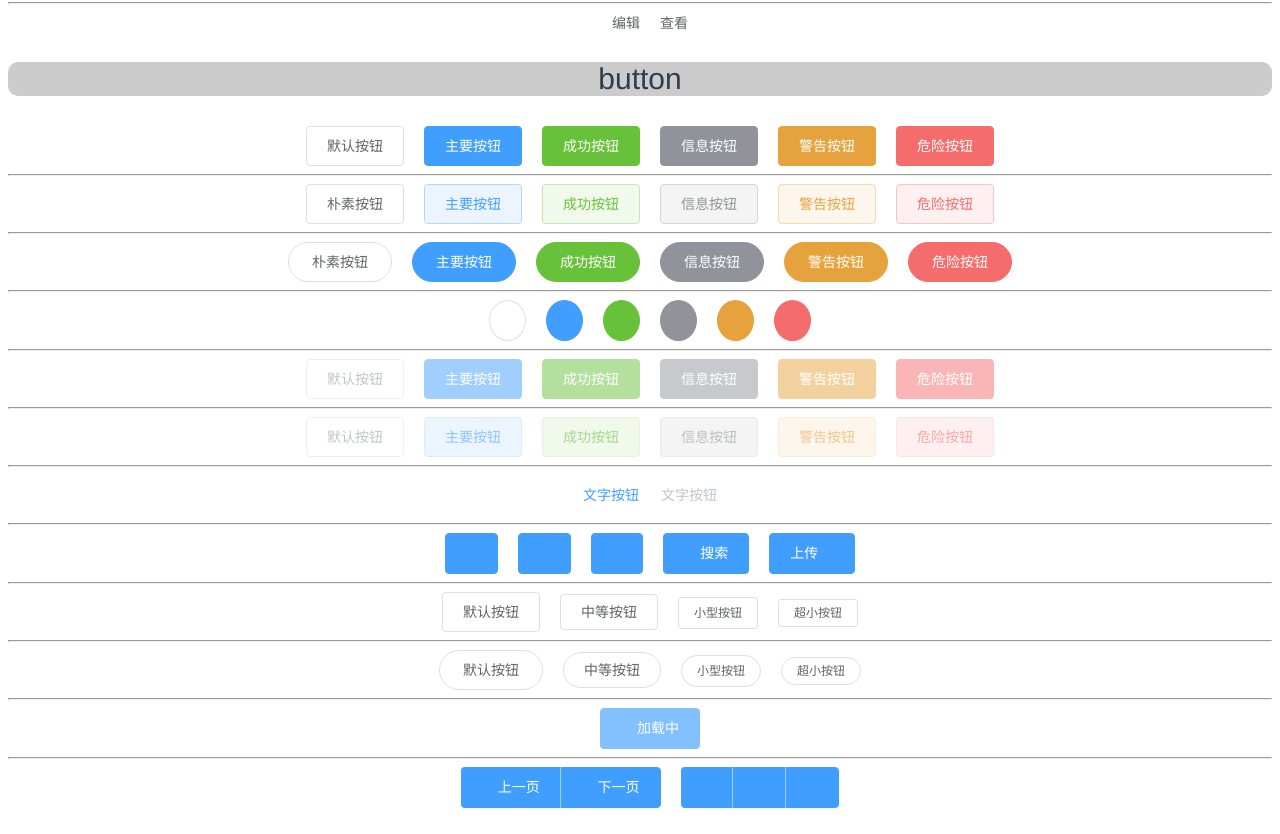
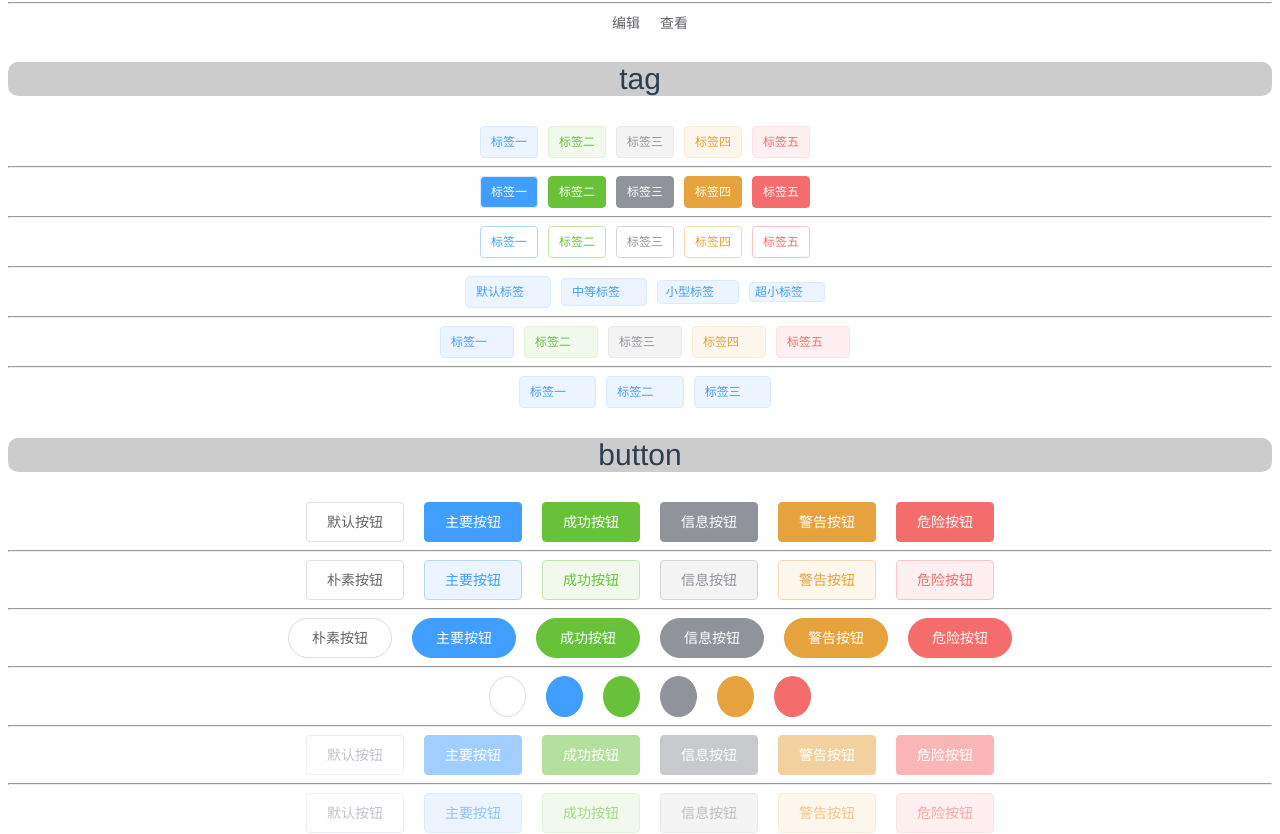
Before and after one commit to yimijianfang/easy-ui, a Vue app: page / in a window 1280 px wide. Shown: the part 1057-1891 px from the top of the page. Built offline with nearby package versions, Linux system fonts and the light colour scheme; a web font is replaced by a local one.

Commit message:
feat 完成标签组件

```diff
--- a/src/App.vue
+++ b/src/App.vue
@@ -4,7 +4,7 @@
     <demo-alert></demo-alert>
     <demo-icon></demo-icon>
     <demo-link></demo-link>
-    <demo-tag v-show="false"></demo-tag>
+    <demo-tag></demo-tag>
     <demo-button></demo-button>
     <demo-arrow></demo-arrow>
     <demo-tool-tip></demo-tool-tip>
--- a/src/assets/css/index.scss
+++ b/src/assets/css/index.scss
@@ -7,3 +7,4 @@
 @import './tooltip.scss';
 @import './popover.scss';
 @import './popconfirm.scss';
+@import './tag.scss';
--- /dev/null
+++ b/src/assets/css/tag.scss
@@ -0,0 +1,164 @@
+/* tag */
+.easy-tag{
+  background-color: #ecf5ff;
+  display: inline-block;
+  height: 32px;
+  padding: 0 10px;
+  line-height: 30px;
+  font-size: 12px;
+  color: #409eff;
+  border: 1px solid #d9ecff;
+  border-radius: 4px;
+  box-sizing: border-box;
+  white-space: nowrap;
+  &.easy-tag--dark {
+    background-color: #409eff;
+    color: #fff;
+    &.easy-tag--success {
+      background-color: #67c23a;
+      border-color: #67c23a;
+      color: #fff;
+    }
+    &.easy-tag--info {
+      background-color: #909399;
+      border-color: #909399;
+      color: #fff;
+    }
+    &.easy-tag--warning {
+      background-color: #e6a23c;
+      border-color: #e6a23c;
+      color: #fff;
+    }
+    &.easy-tag--danger {
+      background-color: #f56c6c;
+      border-color: #f56c6c;
+      color: #fff;
+    }
+  }
+  &.easy-tag--plain {
+    background-color: #fff;
+    border-color: #b3d8ff;
+    color: #409eff;
+    &.easy-tag--success {
+      background-color: #fff;
+      border-color: #c2e7b0;
+      color: #67c23a;
+    }
+    &.easy-tag--info {
+      background-color: #fff;
+      border-color: #d3d4d6;
+      color: #909399;
+    }
+    &.easy-tag--warning {
+      background-color: #fff;
+      border-color: #f5dab1;
+      color: #e6a23c;
+    }
+    &.easy-tag--danger {
+      background-color: #fff;
+      border-color: #fbc4c4;
+      color: #f56c6c;
+    }
+  }
+  &.easy-tag--success {
+    background-color: #f0f9eb;
+    border-color: #e1f3d8;
+    color: #67c23a;
+  }
+  &.easy-tag--info {
+    background-color: #f4f4f5;
+    border-color: #e9e9eb;
+    color: #909399;
+  }
+  &.easy-tag--warning {
+    background-color: #fdf6ec;
+    border-color: #faecd8;
+    color: #e6a23c;
+  }
+  &.easy-tag--danger {
+    background-color: #fef0f0;
+    border-color: #fde2e2;
+    color: #f56c6c;
+  }
+  &.easy-tag--medium{
+    height: 28px;
+    line-height: 26px;
+  }
+  &.easy-tag--small{
+    height: 24px;
+    padding: 0 8px;
+    line-height: 22px;
+  }
+  &.easy-tag--mini{
+    height: 20px;
+    padding: 0 5px;
+    line-height: 19px;
+  }
+  .easy-icon {
+    border-radius: 50%;
+    text-align: center;
+    position: relative;
+    cursor: pointer;
+    font-size: 12px;
+    height: 16px;
+    width: 16px;
+    line-height: 16px;
+    vertical-align: middle;
+    top: -1px;
+    right: -5px;
+  }
+  .easy-tag__close {
+    color: #409eff;
+    &:hover{
+      color: #fff;
+      background-color: #409eff;
+    }
+  }
+  &.easy-tag--success {
+    .easy-tag__close {
+      color: #67c23a;
+      &:hover {
+        color: #fff;
+        background-color: #67c23a;
+      }
+    }
+  }
+  &.easy-tag--info {
+    .easy-tag__close {
+      color: #909399;
+      &:hover {
+        color: #fff;
+        background-color: #909399;
+      }
+    }
+  }
+  &.easy-tag--warning {
+    .easy-tag__close {
+      color: #e6a23c;
+      &:hover {
+        color: #fff;
+        background-color: #e6a23c;
+      }
+    }
+  }
+  &.easy-tag--danger {
+    .easy-tag__close {
+      color: #f56c6c;
+      &:hover {
+        color: #fff;
+        background-color: #f56c6c;
+      }
+    }
+  }
+}
+.easy-zoom-in-center-enter-active,
+.easy-zoom-in-center-leave-active {
+  transition: all .3s cubic-bezier(.55, 0, .1, 1);
+}
+
+.easy-zoom-in-center-enter,
+.easy-zoom-in-center-leave-to
+{
+  opacity: 0;
+  transform: scaleX(0);
+}
--- a/src/components/tag/src/main.vue
+++ b/src/components/tag/src/main.vue
@@ -1,14 +1,58 @@
 <template>
-  <i class="easy-icon fa" :class="name">
-    <slot></slot>
-  </i>
+  <transition :name="disableTransitions?'':'easy-zoom-in-center'">
+    <span :class="[
+    'easy-tag',
+    'easy-tag--' + effect,
+    type?'easy-tag--' + type:'',
+    size?'easy-tag--' + size:'',
+    {'is-hit':hit}
+    ]"
+    @click="$emit('click', $event)"
+    :style={backgroundColor:color}
+    >
+      <slot></slot>
+      <easy-icon v-if="closable" class="fa-close easy-tag__close" @click.stop="$emit('close', $event)"></easy-icon>
+    </span>
+  </transition>
 </template>
 <script>
+import EasyIcon from "@/components/icon"
 export default {
   name: 'easy-tag',
+  components: {
+    EasyIcon
+  },
   props: {
-    name:{
-      type: String
+    type:{
+      type: String,
+      default: ""
+    },
+    closable:{
+      type: Boolean,
+      default: false
+    },
+    disableTransitions:{
+      type: Boolean,
+      default: false
+    },
+    hit:{
+      type: Boolean,
+      default: false
+    },
+    color:{
+      type: String,
+      default: ""
+    },
+    size:{
+      type: String,
+      default: ""
+    },
+    effect:{
+      type: String,
+      default: "light",
+      validator: (value)=>{
+        return ['dark', 'light', 'plain'].indexOf(value)>-1
+      }
     }
   }
 }
--- a/src/demo/Tag.vue
+++ b/src/demo/Tag.vue
@@ -1,7 +1,55 @@
 <template>
   <div>
     <p class="title">tag</p>
-    <easy-tag></easy-tag>
+    <div class="box">
+      <easy-tag>标签一</easy-tag>
+      <easy-tag type="success">标签二</easy-tag>
+      <easy-tag type="info">标签三</easy-tag>
+      <easy-tag type="warning">标签四</easy-tag>
+      <easy-tag type="danger">标签五</easy-tag>
+    </div>
+    <hr>
+    <div class="box">
+      <easy-tag effect="dark">标签一</easy-tag>
+      <easy-tag effect="dark" type="success">标签二</easy-tag>
+      <easy-tag effect="dark" type="info">标签三</easy-tag>
+      <easy-tag effect="dark" type="warning">标签四</easy-tag>
+      <easy-tag effect="dark" type="danger">标签五</easy-tag>
+    </div>
+    <hr>
+    <div class="box">
+      <easy-tag effect="plain">标签一</easy-tag>
+      <easy-tag effect="plain" type="success">标签二</easy-tag>
+      <easy-tag effect="plain" type="info">标签三</easy-tag>
+      <easy-tag effect="plain" type="warning">标签四</easy-tag>
+      <easy-tag effect="plain" type="danger">标签五</easy-tag>
+    </div>
+    <hr>
+    <div class="box">
+      <easy-tag closable>默认标签</easy-tag>
+      <easy-tag closable size="medium">中等标签</easy-tag>
+      <easy-tag closable size="small">小型标签</easy-tag>
+      <easy-tag closable size="mini">超小标签</easy-tag>
+    </div>
+    <hr>
+    <div class="box">
+      <easy-tag closable>标签一</easy-tag>
+      <easy-tag closable type="success">标签二</easy-tag>
+      <easy-tag closable type="info">标签三</easy-tag>
+      <easy-tag closable type="warning">标签四</easy-tag>
+      <easy-tag closable type="danger">标签五</easy-tag>
+    </div>
+    <hr>
+    <div class="box">
+      <easy-tag
+        :key="tag"
+        v-for="tag in dynamicTags"
+        closable
+        :disableTransitions="false"
+        @close="handleClose(tag)">
+        {{tag}}
+      </easy-tag>
+    </div>
   </div>
 </template>
 
@@ -13,19 +61,26 @@ export default {
   components: {
     EasyTag
   },
+  data(){
+    return {
+      dynamicTags: ['标签一', '标签二', '标签三'],
+    }
+  },
   methods:{
-
+    handleClose(tag) {
+      this.dynamicTags.splice(this.dynamicTags.indexOf(tag), 1);
+    },
   }
 }
 </script>
 
 <style scoped>
+.easy-tag{
+  margin-left: 10px;
+}
 .title{
   font-size: 30px;
   background: #ccc;
   border-radius: 10px;
 }
-.easy-icon{
-  margin-left: 20px;
-}
 </style>
```
Also changed, not shown: 1 other file (tests, documents, lock files or other folders).
